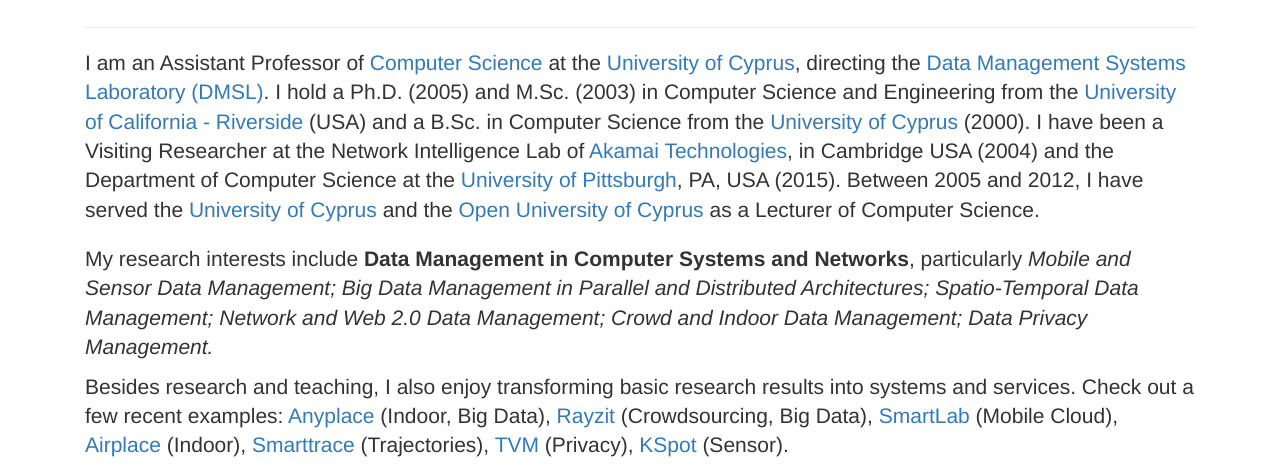
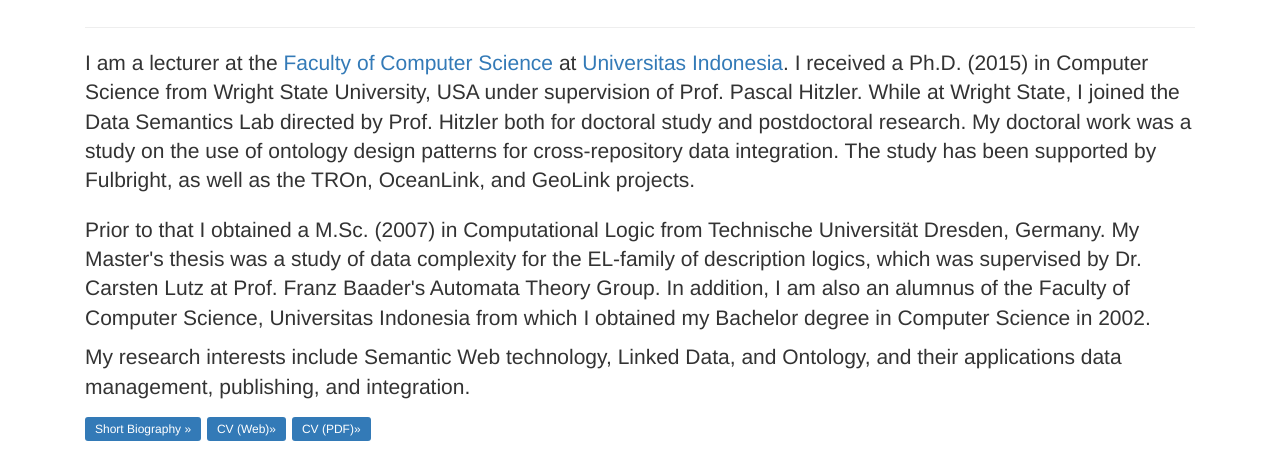
Before and after one commit to krisnadhi/krisnadhi.github.io, a plain HTML site: page index.html in a window 1280 px wide. Shown: the part 333-800 px from the top of the page. Drawn offline with Linux system fonts and the light colour scheme; files whose address does not match are found by name.

Commit message:
no message

```diff
--- a/index.html
+++ b/index.html
@@ -146,11 +146,11 @@
             </h4>
         </div>
 
-        <i class="twittertop" style="display:none;" id="t1">
+        <!--i class="twittertop" style="display:none;" id="t1">
         <div id="news" tyle="text-align: left"  class="col-md-5">&nbsp;
             <center><a class="twitter-timeline" href="https://twitter.com/FASILKOM_UI" data-chrome="nofooter" data-widget-id="346662554203992065">Tweets
                 by @FASILKOM_UI</a>
-            <!--script>!function (d, s, id) {
+            <script>!function (d, s, id) {
                 var js, fjs = d.getElementsByTagName(s)[0], p = /^http:/.test(d.location) ? 'http' : 'https';
                 if (!d.getElementById(id)) {
                     js = d.createElement(s);
@@ -158,9 +158,9 @@
                     js.src = p + "://platform.twitter.com/widgets.js";
                     fjs.parentNode.insertBefore(js, fjs);
                 }
-            }(document, "script", "twitter-wjs");</script--></center>
+            }(document, "script", "twitter-wjs");</script></center>
         </div>
-        </i>
+        </i-->
 
         <!--<p><a href="#" class="btn btn-primary">More &raquo;</a></p>-->
         <i class="expandshow" style="display:none;" id="tab-1">
@@ -186,21 +186,14 @@
             <div class="allshow" style="display:none;" id="tab-1-content">
             <hr class="star-primary">
 
-            <p class="lead">I am an Assistant Professor of <a target="_blank" href="http://www.cs.ucy.ac.cy/">Computer Science</a> at the <a target="_blank" href="http://www.ucy.ac.cy/">University of Cyprus</a>, directing the <a target="_blank" href="http://dmsl.cs.ucy.ac.cy/">Data Management Systems Laboratory (DMSL)</a>. I hold a Ph.D. (2005) and M.Sc. (2003) in Computer Science and Engineering from the <a href="http://www.cs.ucr.edu/" target="_blank">University of California - Riverside</a> (USA) and a B.Sc. in Computer Science from the <a href="http://www.cs.ucy.ac.cy/" target="_blank">University of Cyprus</a> (2000). I have been a Visiting Researcher at the Network Intelligence Lab of <a href="http://www.akamai.com/" target="_blank">Akamai Technologies</a>, in Cambridge USA (2004) and the Department of Computer Science at the <a href="http://www.cs.pitt.edu/">University of Pittsburgh</a>, PA, USA (2015). Between 2005 and 2012, I have served the <a href="http://www.cs.ucy.ac.cy/" target="_blank">University of Cyprus</a> and the <a href="http://www.ouc.ac.cy/" target="_blank">Open University of Cyprus</a></font> as a Lecturer of Computer Science.
+            <p class="lead">I am a lecturer at the <a target="_blank" href="http://www.cs.ui.ac.id/">Faculty of Computer Science</a> at <a target="_blank" href="http://www.ui.ac.id/">Universitas Indonesia</a>. I received a Ph.D. (2015) in Computer Science from Wright State University, USA under supervision of Prof. Pascal Hitzler. While at Wright State, I joined the Data Semantics Lab directed by Prof. Hitzler both for doctoral study and postdoctoral research. My doctoral work was a study on the use of ontology design patterns for cross-repository data integration. The study has been supported by Fulbright, as well as the TROn, OceanLink, and GeoLink projects.
+			</p>
+            <p>Prior to that I obtained a M.Sc. (2007) in Computational Logic from Technische Universität Dresden, Germany. My Master's thesis was a study of data complexity for the EL-family of description logics, which was supervised by Dr. Carsten Lutz at Prof. Franz Baader's Automata Theory Group. In addition, I am also  an alumnus of the Faculty of Computer Science, Universitas Indonesia from which I obtained my Bachelor degree in Computer Science in 2002.
+	        </p>
+            <p>
+            My research interests include Semantic Web technology, Linked Data, and Ontology, and their applications data management, publishing, and integration.
             </p>
-            <p>
-            My research interests include <b>Data Management in Computer Systems and  Networks</b>, particularly <i>Mobile and Sensor Data Management; Big Data Management in Parallel and Distributed Architectures; Spatio-Temporal Data Management; Network and Web 2.0 Data Management; Crowd and Indoor Data Management; Data Privacy Management.</i>
-            </p>
-            <p>
-            Besides research and teaching, I also enjoy transforming basic research results into systems and services. Check out a few recent examples:
-            <a href="http://anyplace.cs.ucy.ac.cy" target="_blank">Anyplace</a> (Indoor, Big Data),
-            <a href="http://rayzit.com/" target="_blank">Rayzit</a> (Crowdsourcing, Big Data),
-            <a href="http://smartlab.cs.ucy.ac.cy" target="_blank">SmartLab</a> (Mobile Cloud),
-            <a href="http://www2.ucy.ac.cy/~laoudias/pages/platform.html" target="_blank">Airplace</a> (Indoor),
-            <a href="http://smarttrace.cs.ucy.ac.cy" target="_blank">Smarttrace</a> (Trajectories),
-            <a href="http://tvm.cs.ucy.ac.cy" target="_blank">TVM</a> (Privacy),
-            <a href="http://kspot.cs.ucy.ac.cy" target="_blank">KSpot</a> (Sensor).
-            </p>
+
 
             <p><a href="bio.html" class="btn-sm btn-primary">Short Biography &raquo;</a>
                <a href="cv.html" class="btn-sm btn-primary">CV (Web)&raquo;</a>
@@ -213,7 +206,7 @@
 
 <div class="twitterlow" style="display:none;" id="t1">
 <!-- News Section -->
-<section id="news">
+<!--section id="news">
     <div class="container lead">
         <div style="text-align: left; margin-top:10px" class="col-md-12">
 
@@ -241,7 +234,7 @@
             </i>
         </div>
     </div>
-</section>
+</section-->
 </div>
 
 <!-- Research Section -->
```
